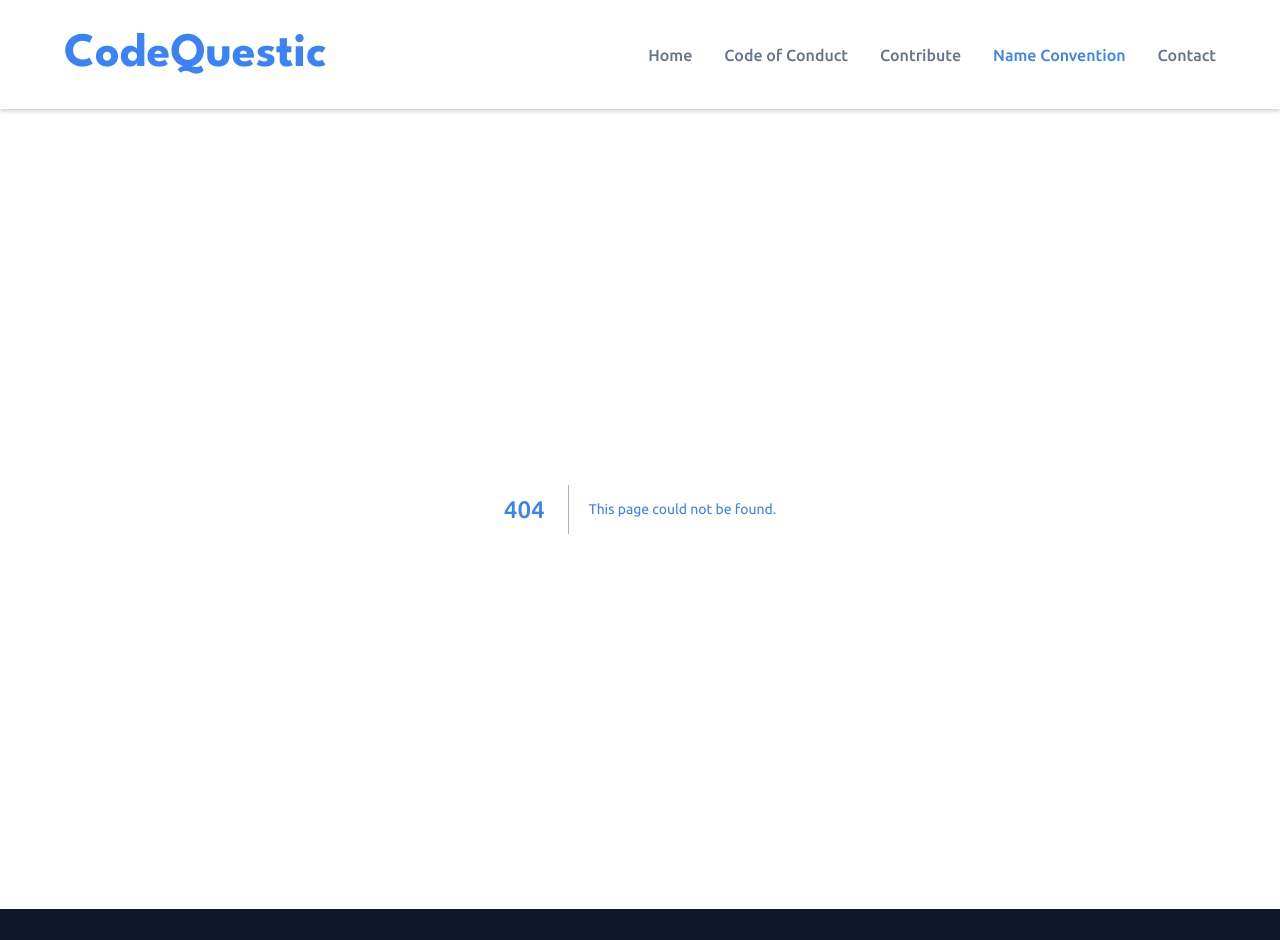
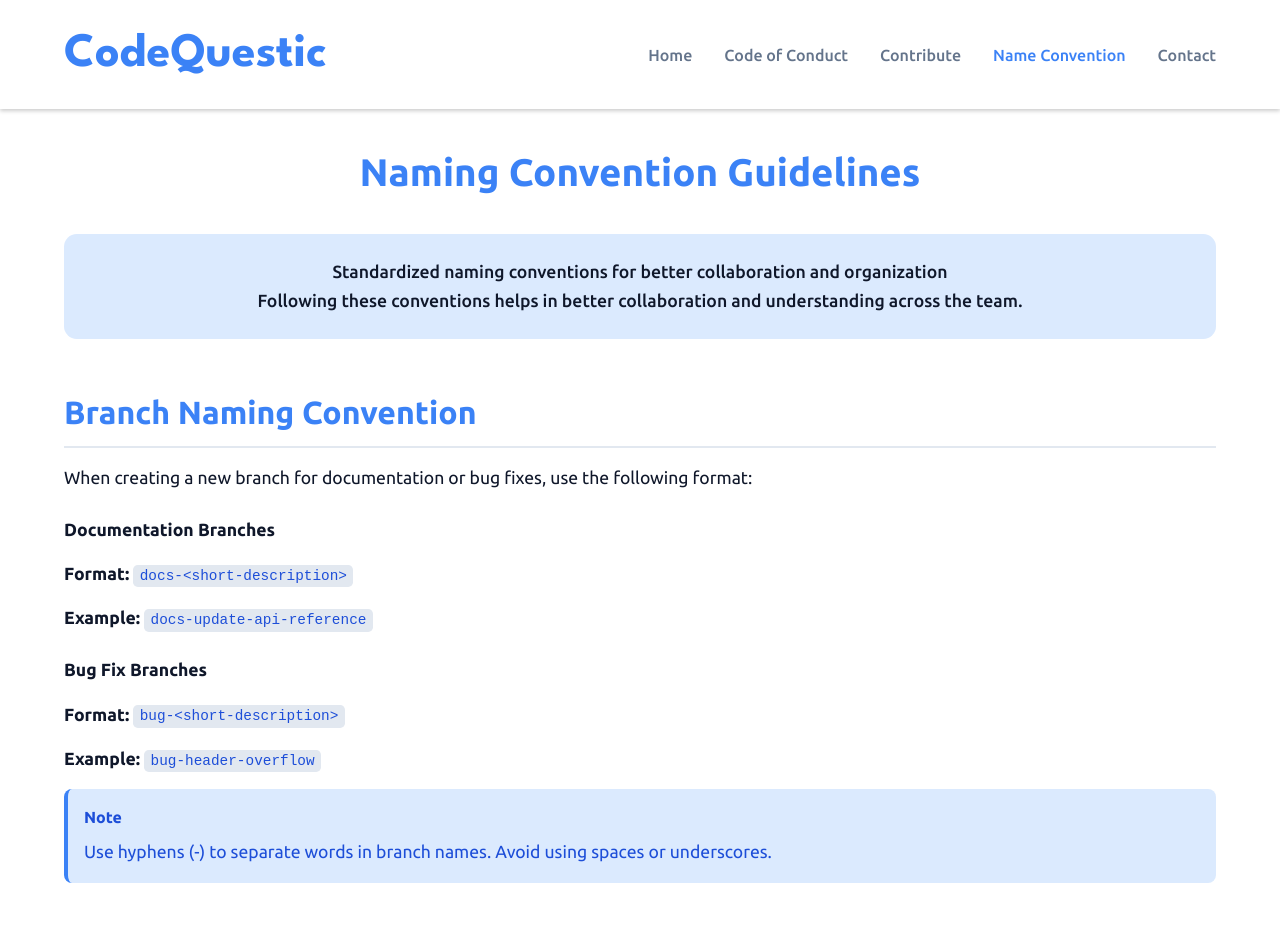
Before and after one commit to CodeQuestic/website, a Next.js app: page /name-convention in a window 1280 px wide. Before the commit this address had no page. Shown: the top 940 px of the page. Built offline with nearby package versions, Linux system fonts and the light colour scheme.

Commit message:
updated name convention

```diff
--- /dev/null
+++ b/src/app/name-convention/NameConvention.module.scss
@@ -0,0 +1,228 @@
+@use "../../styles/mixins" as *;
+@use "../../styles/variables.scss" as *;
+
+.title {
+  text-align: center;
+  margin-bottom: 1rem;
+  color: $primary-color;
+}
+
+.thankYou {
+  text-align: center;
+  padding: 1.5rem;
+  background-color: $primary-light;
+  border-radius: 0.8rem;
+  font-weight: 500;
+  color: $primary-dark;
+  margin-bottom: 2rem;
+}
+
+.section {
+  margin-bottom: 2.5rem;
+
+  h2 {
+    margin-bottom: 1rem;
+    color: $primary-color;
+    border-bottom: 2px solid $border-light;
+    padding-bottom: 0.5rem;
+  }
+
+  h3 {
+    margin: 1.5rem 0 1rem 0;
+    color: $text-dark-color;
+    font-size: 1.1rem;
+  }
+
+  h4 {
+    margin: 1rem 0 0.5rem 0;
+    color: $text-dark-color;
+    font-size: 1rem;
+  }
+
+  p {
+    margin-bottom: 1rem;
+    line-height: 1.6;
+    overflow-wrap: break-word;
+    word-wrap: break-word;
+    hyphens: auto;
+  }
+
+  ul,
+  ol {
+    margin-bottom: 1rem;
+    padding-left: 1.5rem;
+
+    li {
+      margin-bottom: 0.5rem;
+      line-height: 1.6;
+    }
+  }
+
+  code {
+    background-color: $secondary-color;
+    color: $primary-dark;
+    padding: 0.2rem 0.4rem;
+    border-radius: 0.3rem;
+    font-family: "Courier New", monospace;
+    font-size: 0.9rem;
+    font-weight: 500;
+    word-break: break-all;
+    overflow-wrap: anywhere;
+  }
+}
+
+.table {
+  width: 100%;
+  border-collapse: collapse;
+  margin: 1rem 0;
+  background-color: $pure-white;
+  border-radius: 0.5rem;
+  overflow: hidden;
+  box-shadow: 0 2px 8px $shadow-light;
+
+  th,
+  td {
+    padding: 0.75rem;
+    text-align: left;
+    border-bottom: 1px solid $border-light;
+    word-wrap: break-word;
+    overflow-wrap: break-word;
+  }
+
+  th {
+    background-color: $primary-light;
+    color: $primary-dark;
+    font-weight: 600;
+  }
+
+  tr:last-child td {
+    border-bottom: none;
+  }
+
+  code {
+    font-size: 0.8rem;
+  }
+}
+
+.highlight {
+  background-color: $accent-secondary;
+  color: $pure-white;
+  padding: 0.2rem 0.4rem;
+  border-radius: 0.3rem;
+  font-weight: 500;
+}
+
+.warning {
+  background-color: #fef3c7;
+  border-left: 4px solid $accent-color;
+  padding: 1rem;
+  border-radius: 0.5rem;
+  margin: 2rem 0;
+
+  .warningTitle {
+    font-weight: bold;
+    color: #92400e;
+    margin-bottom: 0.5rem;
+  }
+
+  p {
+    color: #92400e;
+    margin-bottom: 0.5rem;
+
+    &:last-child {
+      margin-bottom: 0;
+    }
+  }
+}
+
+.note {
+  background-color: $primary-light;
+  border-left: 4px solid $primary-color;
+  padding: 1rem;
+  margin: 1rem 0;
+  border-radius: 0.5rem;
+
+  .noteTitle {
+    font-weight: bold;
+    color: $primary-dark;
+    margin-bottom: 0.5rem;
+  }
+
+  p {
+    color: $primary-dark;
+    margin-bottom: 0.5rem;
+
+    &:last-child {
+      margin-bottom: 0;
+    }
+  }
+
+  code {
+    background-color: rgba(59, 130, 246, 0.1);
+    color: $primary-dark;
+  }
+}
+
+.congratulations {
+  text-align: center;
+  background: $gradient-primary;
+  color: $pure-white;
+  padding: 2rem;
+  border-radius: 1rem;
+
+  h2 {
+    color: $pure-white;
+    margin-bottom: 1rem;
+  }
+
+  p {
+    margin-bottom: 1rem;
+  }
+}
+
+// Mobile responsive adjustments
+@include mobile-devices {
+  .title {
+    font-size: 1.5rem;
+  }
+
+  .thankYou {
+    padding: 1rem;
+    font-size: 0.95rem;
+  }
+
+  .section {
+    margin-bottom: 2rem;
+
+    h2 {
+      font-size: 1.3rem;
+    }
+
+    h3 {
+      font-size: 1.05rem;
+    }
+
+    p {
+      font-size: 0.95rem;
+    }
+  }
+
+  .table {
+    font-size: 0.85rem;
+
+    th,
+    td {
+      padding: 0.5rem;
+    }
+
+    code {
+      font-size: 0.75rem;
+    }
+  }
+
+  .warning,
+  .note {
+    padding: 0.75rem;
+    margin: 1rem 0;
+  }
+}
--- /dev/null
+++ b/src/app/name-convention/page.tsx
@@ -0,0 +1,85 @@
+import styles from "./NameConvention.module.scss";
+import ptStyles from "@/styles/pt.module.scss";
+import { siteContent } from "@/data/content";
+
+export default function NameConvention() {
+  const { nameConvention } = siteContent;
+
+  return (
+    <div className={ptStyles.legalContainer}>
+      <h1 className={styles.title}>{nameConvention.title}</h1>
+
+      <div className={styles.thankYou}>
+        {nameConvention.intro.map((paragraph, index) => (
+          <p key={index}>{paragraph}</p>
+        ))}
+      </div>
+
+      {nameConvention.sections.map((section) => (
+        <section key={section.id} className={styles.section}>
+          <h2>{section.title}</h2>
+          <p>{section.description}</p>
+
+          {section.categories.map((category, index) => (
+            <div key={index}>
+              <h3>{category.title}</h3>
+              <p>
+                <strong>{nameConvention.labels.format}</strong>{" "}
+                <code>{category.format}</code>
+              </p>
+              <p>
+                <strong>{nameConvention.labels.example}</strong>{" "}
+                <code>{category.example}</code>
+              </p>
+            </div>
+          ))}
+
+          {section.note && (
+            <div className={styles.note}>
+              <div className={styles.noteTitle}>{section.note.title}</div>
+              {section.note.content.map((paragraph, index) => (
+                <p key={index}>{paragraph}</p>
+              ))}
+            </div>
+          )}
+        </section>
+      ))}
+
+      <section className={styles.section}>
+        <h2>{nameConvention.summary.title}</h2>
+
+        <table className={styles.table}>
+          <thead>
+            <tr>
+              <th>{nameConvention.summary.tableHeaders.type}</th>
+              <th>{nameConvention.summary.tableHeaders.format}</th>
+              <th>{nameConvention.summary.tableHeaders.example}</th>
+            </tr>
+          </thead>
+          <tbody>
+            {nameConvention.summary.items.map((item, index) => (
+              <tr key={index}>
+                <td>{item.type}</td>
+                <td>
+                  <code>{item.format}</code>
+                </td>
+                <td>
+                  <code>{item.example}</code>
+                </td>
+              </tr>
+            ))}
+          </tbody>
+        </table>
+      </section>
+
+      <div className={styles.warning}>
+        <div className={styles.warningTitle}>
+          {nameConvention.warning.title}
+        </div>
+        {nameConvention.warning.content.map((paragraph, index) => (
+          <p key={index}>{paragraph}</p>
+        ))}
+      </div>
+    </div>
+  );
+}
```
